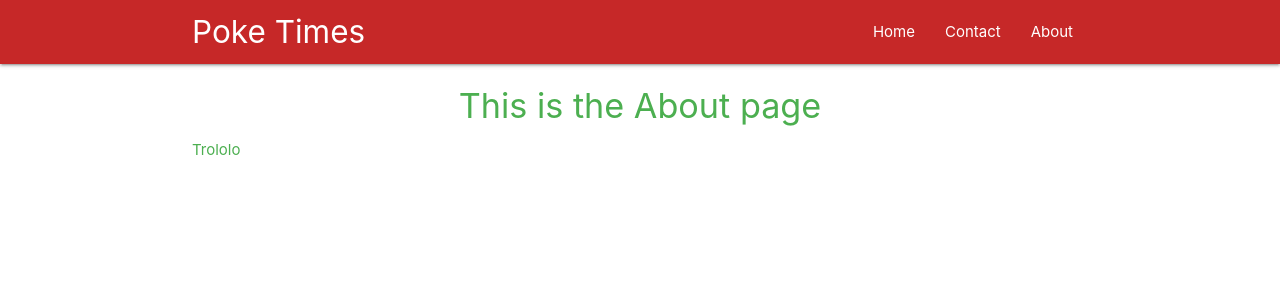
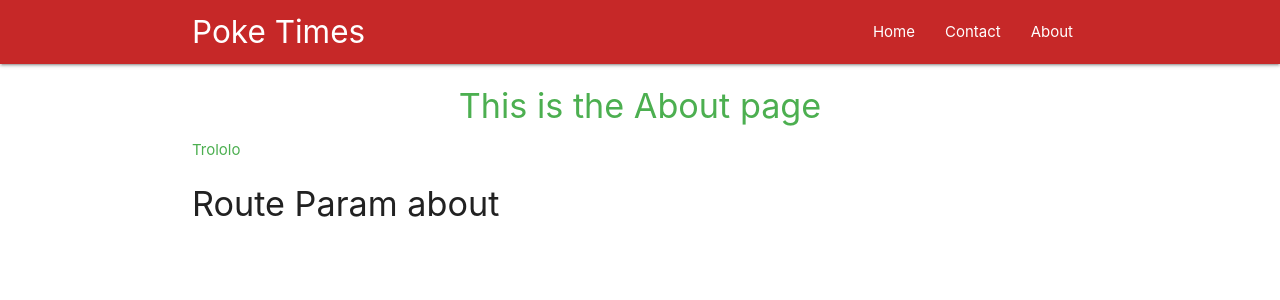
Before and after one commit to zzibert/React-Redux, a React (Create React App) app: page /about in a window 1280 px wide. Shown: the top 300 px of the page. Built offline with nearby package versions, Linux system fonts and the light colour scheme.

Commit message:
#30 - Route Parameters (part 1)

```diff
--- a/src/App.js
+++ b/src/App.js
@@ -4,6 +4,7 @@
 import Home from './components/Home'
 import About from './components/About'
 import Contact from './components/Contact'
+import Post from './components/Post'
 class App extends Component {
 
   render() {
@@ -14,6 +15,7 @@
           <Route exact path="/" component={ Home } />
           <Route path="/about" component={ About } />
           <Route path="/contact" component={ Contact } />
+          <Route path="/:post_id" component={ Post } />
         </div>
       </BrowserRouter>
     );
--- /dev/null
+++ b/src/components/Post.js
@@ -0,0 +1,22 @@
+import React, { Component } from 'react'
+
+class Post extends Component{
+    state = {
+        id: null
+    }
+    componentDidMount(){
+        let id = this.props.match.params.post_id
+        this.setState({
+            id
+        })
+    }
+    render(){
+        return (
+            <div className="container">
+                <h4>Route Param { this.state.id }</h4>
+            </div>
+        )
+    }
+}
+
+export default Post
```
